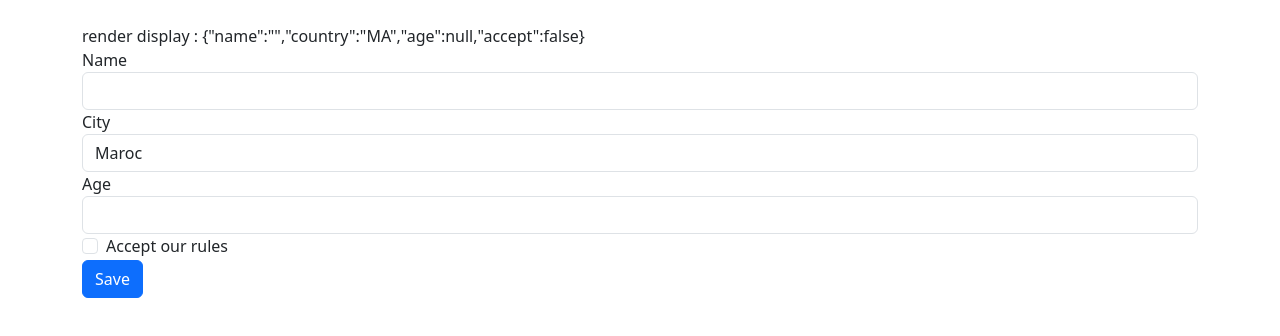
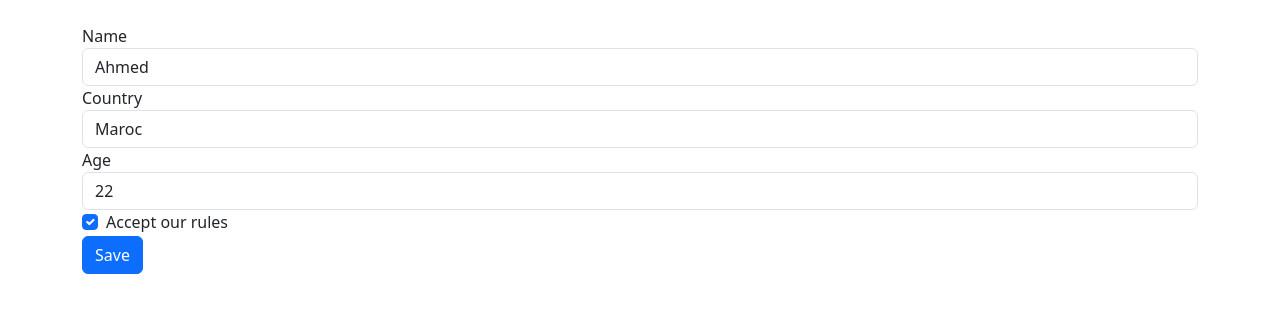
Before and after one commit to sidiBks/hands_on_react, a React (Vite) app in the folder front_app/: page / in a window 1280 px wide. Shown: the top 336 px of the page. Built offline with nearby package versions, Linux system fonts and the light colour scheme.

Commit message:
Form with useRef

```diff
--- /dev/null
+++ b/front_app/src/Form_useRef/FormRef.jsx
@@ -0,0 +1,103 @@
+import { useRef, useState } from "react"
+
+export default function FormRef() {
+
+    const inputNameRef = useRef()
+    const inputAgeRef = useRef()
+    const inputContryRef = useRef()
+    const inputAcceptConditionsRef = useRef()
+
+
+    const [formValues, SetFormValues] = useState({
+        name: '',
+        country: 'MA',
+        age: null,
+        accept: false
+    })
+
+
+    // const handleChange = (e) => {
+    //     const id = e.currentTarget.id // currentTarget return htmlElement
+
+
+    //     /* Replace with sugar syntaxic conditional structure*/
+    //     let value = e.currentTarget.value
+
+    //     if(e.currentTarget.type == 'checkbox') {
+    //         value = e.currentTarget.checked
+    //     }
+
+
+    //     SetFormValues(prev => {
+    //         return { ...prev, ...{ [id]: value } } // [] gives a dynamic behavior to id
+    //     })
+    // }
+
+
+
+    const onSubmit = (event) => {
+        event.preventDefault()
+        const values = {
+            name: inputNameRef.current.value,
+            country: inputContryRef.current.value,
+            age: inputAgeRef.current.value,
+            acceptConditoons: inputAcceptConditionsRef.current.checked,
+        }
+        console.log(values)
+    }
+
+
+    return (
+        <div className="container my-4">
+            <h1>Last update:</h1>
+            <hr />
+            date : {(new Date()).toLocaleString()}
+            <hr />
+            <h1>Values</h1>
+            <hr />
+            render display : {JSON.stringify(formValues)}
+            <hr />
+            {/*
+                Note:
+                    > la date et le render display ne changent pas ce qui vérifie
+                la note dans FORM.md
+            */}
+            <form>
+                <div className="form-group">
+                    <label>Name</label>
+                    <input type="text" id="name" className="form-control"
+                        ref={inputNameRef} />
+                </div>
+
+                <div className="form-group">
+                    <label htmlFor="country">Country</label>
+                    <select id="country" className="form-control" ref={inputContryRef}>
+                        <option value="MA">Maroc</option>
+                        <option value="DZ">Algérie</option>
+                        <option value="TN">Tunisie</option>
+                        <option value="OTHER">Other</option>
+                    </select>
+                </div>
+
+                <div className="form-group">
+                    <label>Age</label>
+                    <input type="text" id="age" className="form-control"
+                        ref={inputAgeRef} />
+                </div>
+
+
+                <div className="form-check">
+                    <input type="checkbox" id="accept" className="form-check-input"
+                        ref={inputAcceptConditionsRef} />
+                    <label className="form-check-label" htmlFor="accept">
+                        Accept our rules
+                    </label>
+                </div>
+
+                <div className="form-group">
+                    <button onClick={onSubmit} className="btn btn-primary">Save</button>
+                </div>
+            </form>
+        </div>
+    )
+}
--- /dev/null
+++ b/front_app/src/Form_useRef/FormRefDefaultVal.jsx
@@ -0,0 +1,71 @@
+import { useEffect, useRef, useState } from "react"
+
+export default function FormRef_DefaultVal() {
+
+    const inputNameRef = useRef()
+    const inputAgeRef = useRef()
+    const inputContryRef = useRef()
+    const inputAcceptConditionsRef = useRef()
+
+    useEffect(() => {
+        inputNameRef.current.value = 'Ahmed'
+        inputContryRef.current.value = 'MA'
+        inputAgeRef.current.value = 22
+        inputAcceptConditionsRef.current.checked = true
+    }, [])
+
+    const onSubmit = (event) => {
+        event.preventDefault()
+        const values = {
+            name: inputNameRef.current.value,
+            country: inputContryRef.current.value,
+            age: inputAgeRef.current.value,
+            acceptConditoons: inputAcceptConditionsRef.current.checked
+        }
+        console.log(values)
+    }
+
+
+
+    return (
+        <div className="container my-4">
+
+            <form>
+                <div className="form-group">
+                    <label>Name</label>
+                    <input type="text" id="name" className="form-control"
+                        ref={inputNameRef} />
+                </div>
+
+                <div className="form-group">
+                    <label htmlFor="country">Country</label>
+                    <select id="country" className="form-control" ref={inputContryRef}>
+                        <option value="MA">Maroc</option>
+                        <option value="DZ">Algérie</option>
+                        <option value="TN">Tunisie</option>
+                        <option value="OTHER">Other</option>
+                    </select>
+                </div>
+
+                <div className="form-group">
+                    <label>Age</label>
+                    <input type="text" id="age" className="form-control"
+                        ref={inputAgeRef} />
+                </div>
+
+
+                <div className="form-check">
+                    <input type="checkbox" id="accept" className="form-check-input"
+                        ref={inputAcceptConditionsRef} />
+                    <label className="form-check-label" htmlFor="accept">
+                        Accept our rules
+                    </label>
+                </div>
+
+                <div className="form-group">
+                    <button onClick={onSubmit} className="btn btn-primary">Save</button>
+                </div>
+            </form>
+        </div>
+    )
+}
--- a/front_app/src/Form_useState/Form.jsx
+++ b/front_app/src/Form_useState/Form.jsx
@@ -51,7 +51,7 @@ export default function Form() {
                 </div>
 
                 <div className="form-group">
-                    <label htmlFor="country">City</label>
+                    <label htmlFor="country">Country</label>
                     <select id="country" className="form-control" onChange={handleChange}>
                         <option value="MA">Maroc</option>
                         <option value="DZ">Algérie</option>
--- a/front_app/src/main.jsx
+++ b/front_app/src/main.jsx
@@ -3,7 +3,12 @@ import { ProductList } from './store/ProductList.jsx'
 import 'bootstrap/dist/css/bootstrap.min.css'
 import './index.css'
 import Form from './Form_useState/Form.jsx'
+import FormRef from './Form_useRef/FormRef.jsx'
+import FormRefDefaultVal from './Form_useRef/FormRefDefaultVal.jsx'
 
 createRoot(document.getElementById('root')).render(
-  <Form/>
+  // <ProductList/>
+  // <Form/>
+  // <FormRef/>
+  <FormRefDefaultVal/>
 )
```
Also changed, not shown: front_app/src/FORM.md (added, +4 -0 lines).
